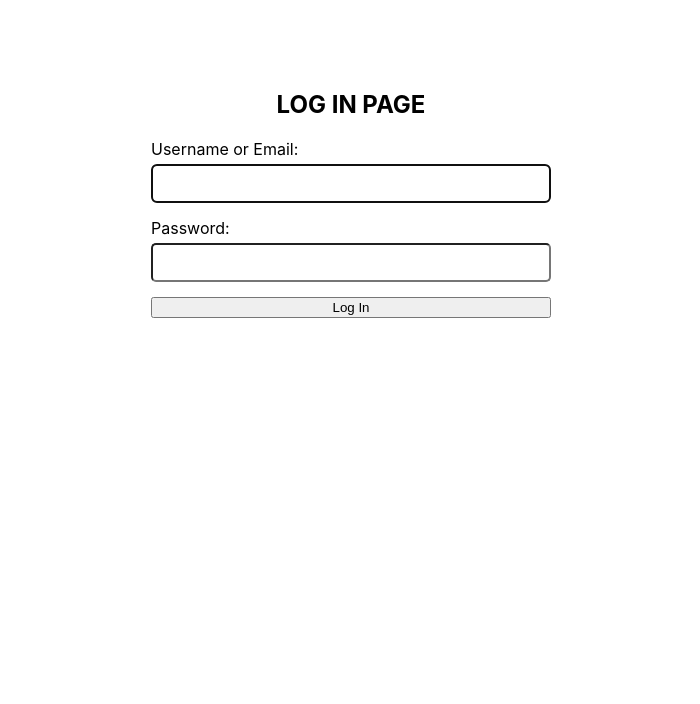
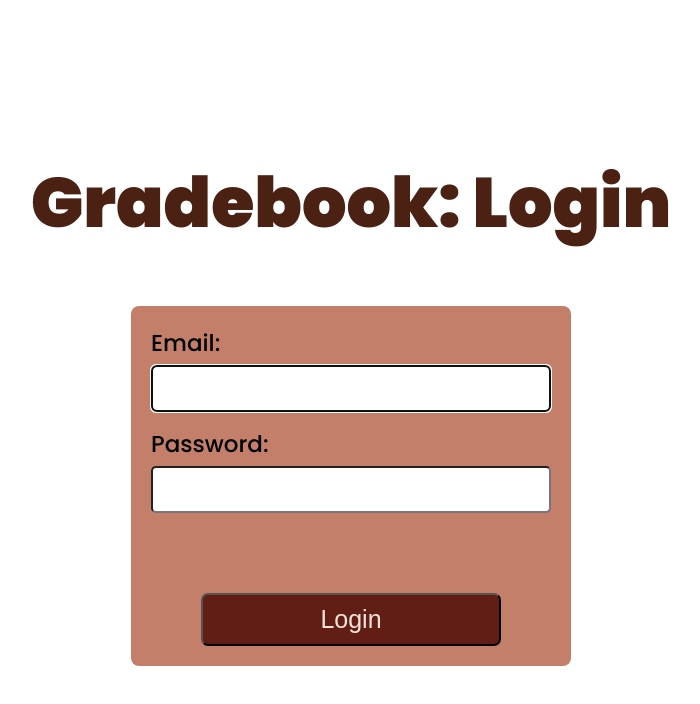
Before and after one commit to codralexandra/MPI-Catalog, a React (Create React App) app in the folder frontend/: page /login in a window 1280 px wide. Shown: the top 704 px of the page, without its empty margins (289-989 px from the left). Built offline with nearby package versions, Linux system fonts and the light colour scheme.

Commit message:
SCRUM-44 Yassified Login page.

```diff
--- a/frontend/src/Components/Login.js
+++ b/frontend/src/Components/Login.js
@@ -14,7 +14,7 @@ function Login() {
 
     useEffect(() =>{
         setLogin(login);
-        console.log("Username or email", login);
+        console.log("Email", login);
         setPwd(pwd);
         console.log("Password", pwd);
     },[login,pwd])
@@ -25,11 +25,12 @@ function Login() {
     }
 
     return (
-        <section className="login-container">
-            <h1>LOG IN PAGE</h1>
+        <section>
+            <h1 className="login-heading">Gradebook: Login</h1>
+            <section className="login-container">
             <form onSubmit={handleLogin} className="login-form">
                 <div className="input-group">
-                    <label htmlFor="login">Username or Email:</label>
+                    <label htmlFor="login">Email:</label>
                     <input
                         type="text"
                         id="login"
@@ -51,9 +52,11 @@ function Login() {
                         required
                     />
                 </div>
-
-                <button>Log In</button>
+                <br></br>
+                <br></br>
+                <button className="form-button">Login</button>
             </form>
+        </section>
         </section>
     );
   }
--- a/frontend/src/Stylesheets/LoginRegister.css
+++ b/frontend/src/Stylesheets/LoginRegister.css
@@ -1,9 +1,21 @@
+@import './Colors.css';
+
+.login-heading{
+    font-size: 70px;
+    font-weight: 1000;
+    color: var(--main-text);
+    margin-bottom: 20px;
+    margin-top:150px;
+    text-align: center;
+}
+
 .login-container {
     max-width: 400px;
     margin: 50px auto;
     padding: 20px;
     border-radius: 8px;
     text-align: center;
+    background-color: var(--register-forms-background);
 }
 
 .login-form {
@@ -20,9 +32,32 @@
 
 .input-group label {
     margin-bottom: 5px;
+    font-weight:500;
+    font-size: 23px;
 }
 
 .input-group input {
     padding: 10px;
     border-radius: 5px;
+    font-size: 20px;
+    font-weight:500px;
+    color:var(--pages-background);
 }
+
+.form-button{
+    background-color: var(--register-form-button);
+    color: var(--button-text);
+    font-size:25px;
+    padding:10px;
+    border-radius:7px;
+    width:75%;
+    align-self: center;
+}
+
+.form-button:hover{
+    background-color: var(--register-form-button-hover);
+}
+
+.form-button:active{
+    background-color: var(--register-form-button-click);
+}
--- a/frontend/src/index.css
+++ b/frontend/src/index.css
@@ -1,8 +1,8 @@
+@import url('https://fonts.googleapis.com/css2?family=Poppins:ital,wght@0,100;0,200;0,300;0,400;0,500;0,600;0,700;0,800;0,900;1,100;1,200;1,300;1,400;1,500;1,600;1,700;1,800;1,900&family=Roboto+Slab:wght@100..900&display=swap');
+
 body {
   margin: 0;
-  font-family: -apple-system, BlinkMacSystemFont, 'Segoe UI', 'Roboto', 'Oxygen',
-    'Ubuntu', 'Cantarell', 'Fira Sans', 'Droid Sans', 'Helvetica Neue',
-    sans-serif;
+  font-family: 'Poppins';
   -webkit-font-smoothing: antialiased;
   -moz-osx-font-smoothing: grayscale;
 }
```
